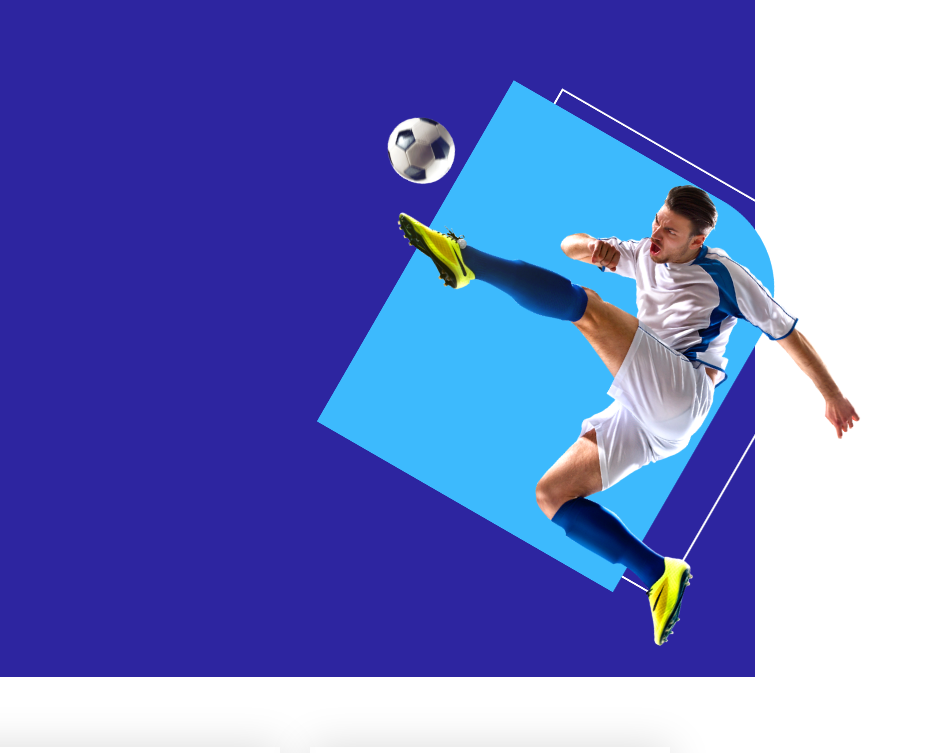
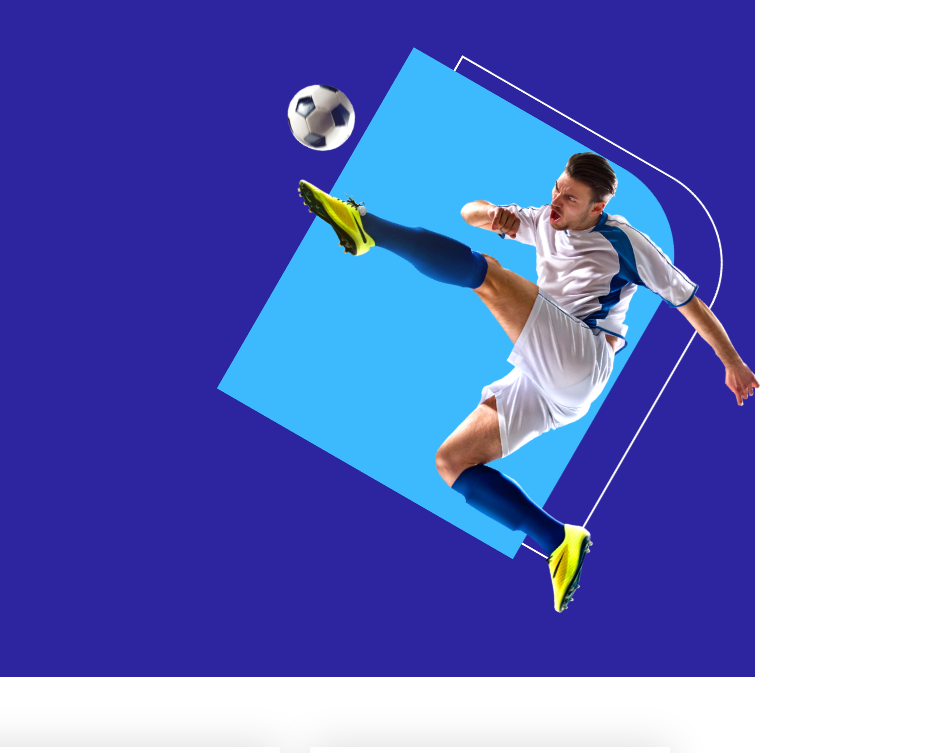
Before and after one commit to mhasan96/football-manager, a plain HTML site: page index.html in a window 1280 px wide. Shown: the top 753 px of the page, 525-1456 px from the left, 931 px wide, since content can reach past the window. Drawn offline with Linux system fonts and the light colour scheme.

Commit message:
final Push

```diff
--- a/styles/style.css
+++ b/styles/style.css
@@ -39,8 +39,8 @@ a {
 .home-image img {
   width: 556.01px;
   height: 438px;
-  margin-top: 133px;
-  margin-left: 202px;
+  margin-top: 100px;
+  margin-left: 102px;
   margin-bottom: 70px;
 }
 /* Front-side-Design-Starts */
```
